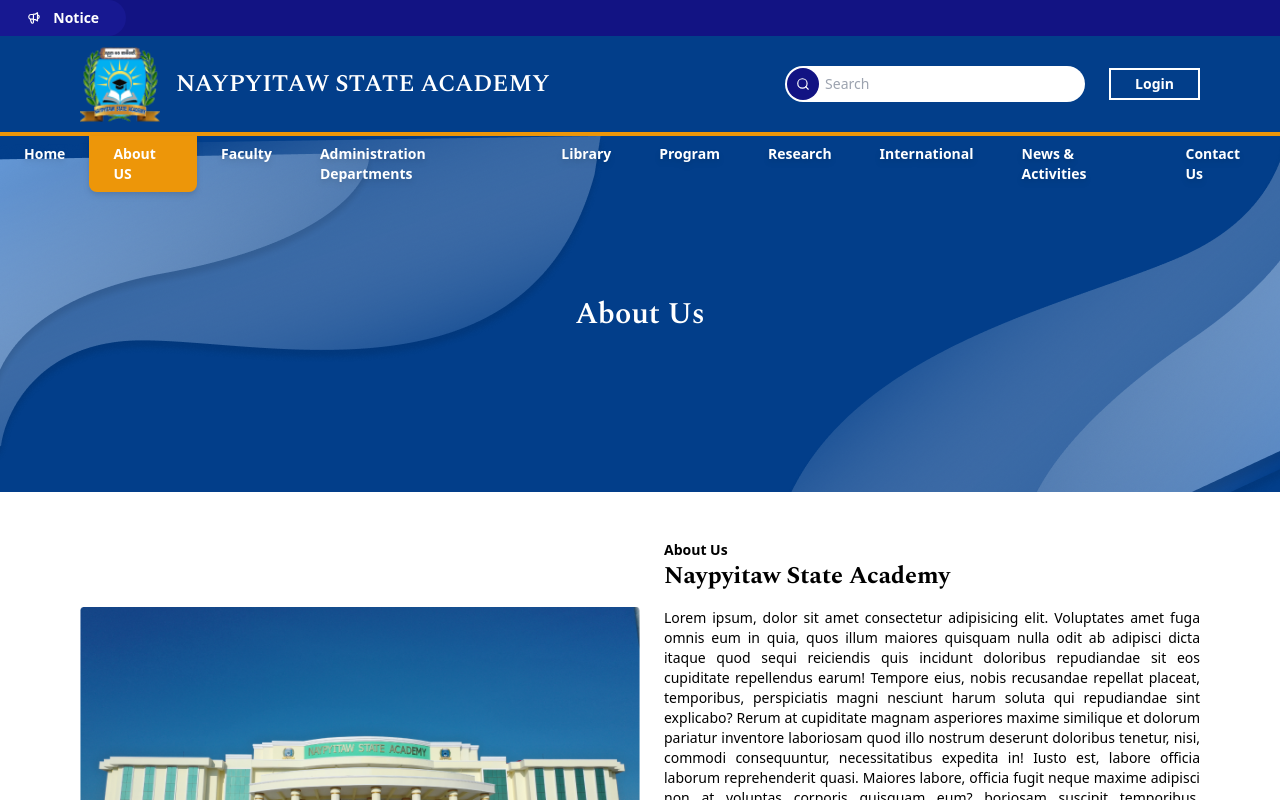
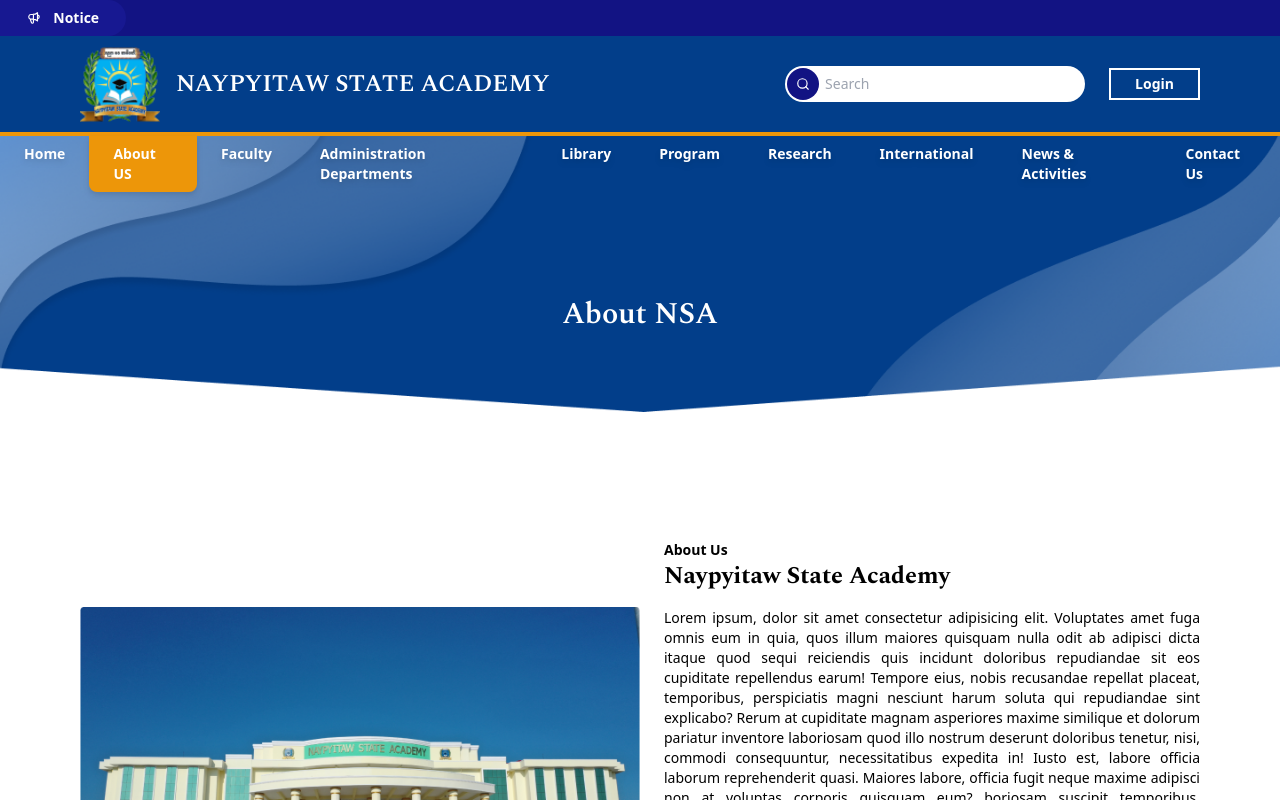
Before and after one commit to DArcy16/NSA, a React (Vite) app: page /about-nsa in a window 1280 px wide. Shown: the top 800 px of the page. Built offline with nearby package versions, Linux system fonts and the light colour scheme; a web font is replaced by a local one.

Commit message:
about us img change

```diff
--- a/src/index.css
+++ b/src/index.css
@@ -68,11 +68,10 @@
 }
 
 .bg_filler {
-	background-image: url("/aboutus.png"),
-		url("/aboutus2.png");
-	background-position: top left, bottom right;
-	background-repeat: no-repeat no-repeat;
-	background-size: contain contain;
+	background-image: url("/about_bg.png");
+	background-position: top left;
+	background-repeat: no-repeat;
+	background-size: contain;
 }
 
 .bg_gradient1 {
--- a/src/pages/AboutUs.jsx
+++ b/src/pages/AboutUs.jsx
@@ -9,8 +9,8 @@
 const AboutUs = () => {
 	return (
 		<div>
-			<div className="h-[356px] bg_filler flex bg-secondary justify-center items-center">
-				<h2 className="text-3xl font-semibold text-white">About Us</h2>
+			<div className="h-[356px] bg_filler flex bg-white justify-center items-center">
+				<h2 className="text-3xl font-semibold text-white">About NSA</h2>
 			</div>
 			<div className="section_padding2 flex items-center gap-6">
 				<img className="w-1/2" src={sliderImg2} alt="photo" />
```
Also changed, not shown: public/about_bg.png (added).
